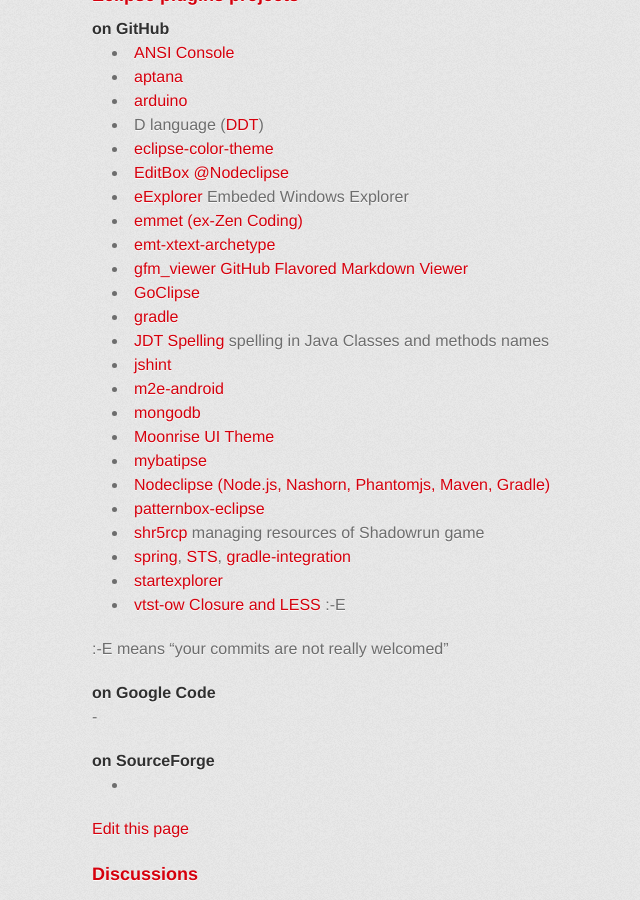
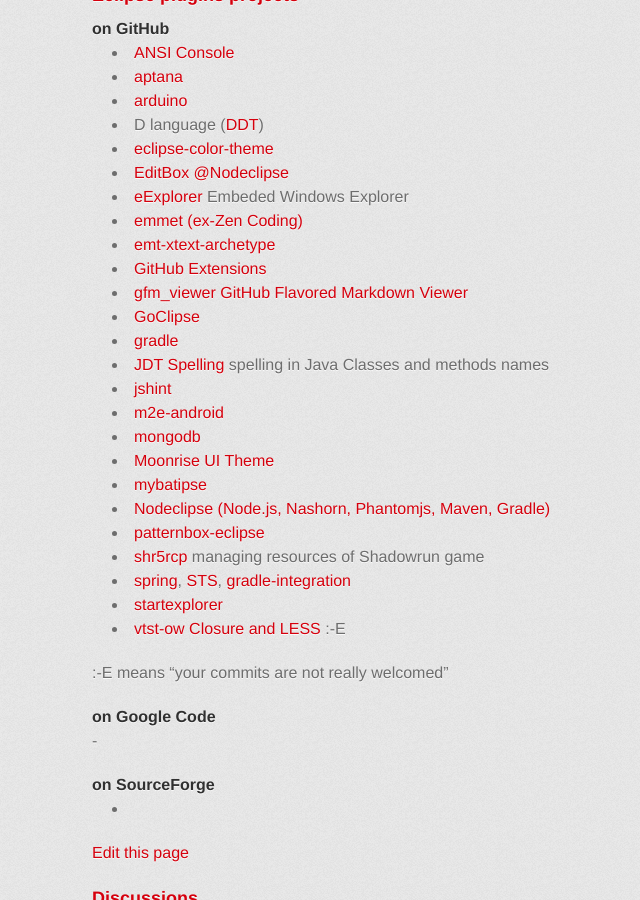
Before and after one commit to with-Eclipse/with-eclipse.github.io, a Jekyll site: the page built from index.md, in a window 1280 px wide and 900 px high, scrolled down 2066 px. Shown: the whole window, without its empty margins (238-878 px from the left). Built offline with Jekyll 4.4.1, drawn with Linux system fonts in a browser that asks for light colours; Markdown is read by kramdown in place of the engine named in the settings; comment, search, counter and statistics services are not loaded.

Commit message:
GitHub Extensions

```diff
--- a/index.md
+++ b/index.md
@@ -101,6 +101,7 @@ Just use code snippet below:
 - [eExplorer](https://github.com/culmat/eExplorer) Embeded Windows Explorer
 - [emmet (ex-Zen Coding)](https://github.com/emmetio/emmet-eclipse)
 - [emt-xtext-archetype](https://github.com/fuinorg/emt-xtext-archetype)
+- [GitHub Extensions](https://github.com/ANCIT/eGit-extensions)
 - [gfm_viewer GitHub Flavored Markdown Viewer](https://github.com/satyagraha/gfm_viewer)
 - [GoClipse](https://github.com/sesteel/goclipse)
 - [gradle](https://github.com/spring-projects/eclipse-integration-gradle)
```
